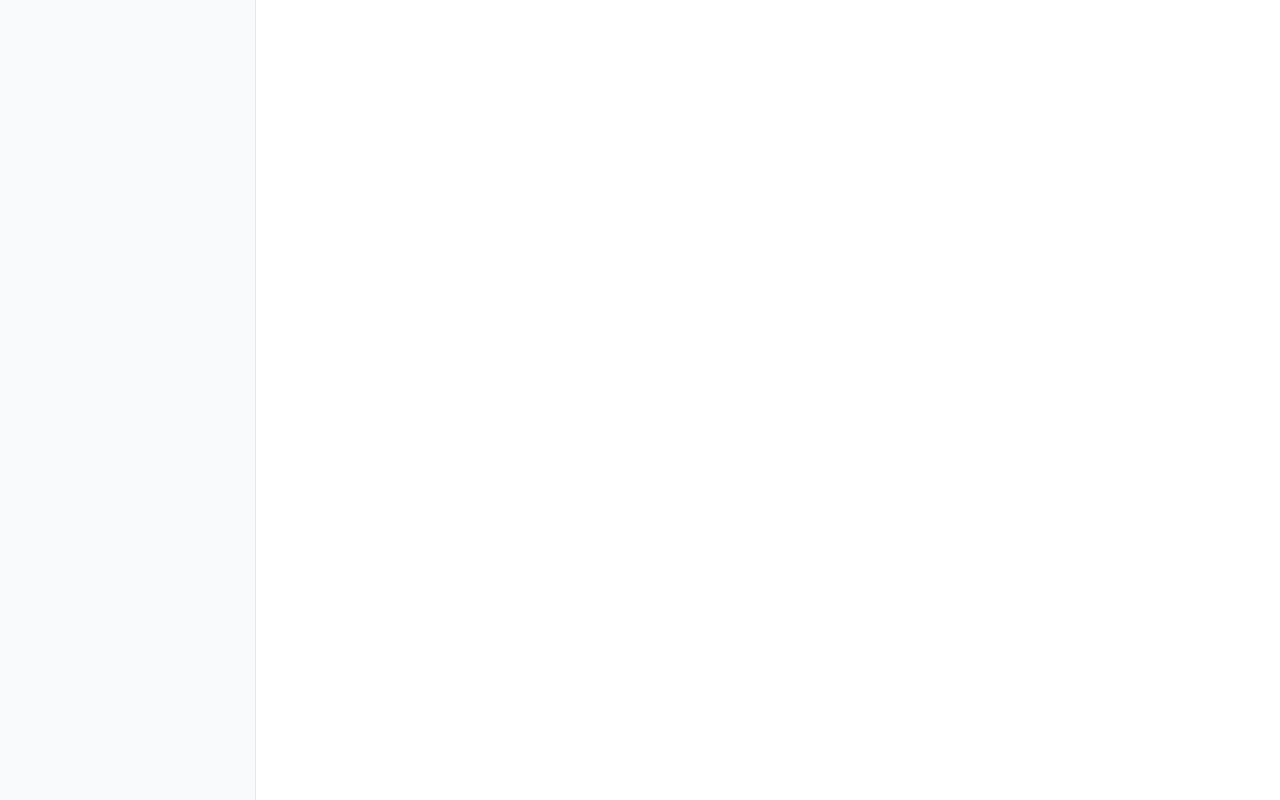
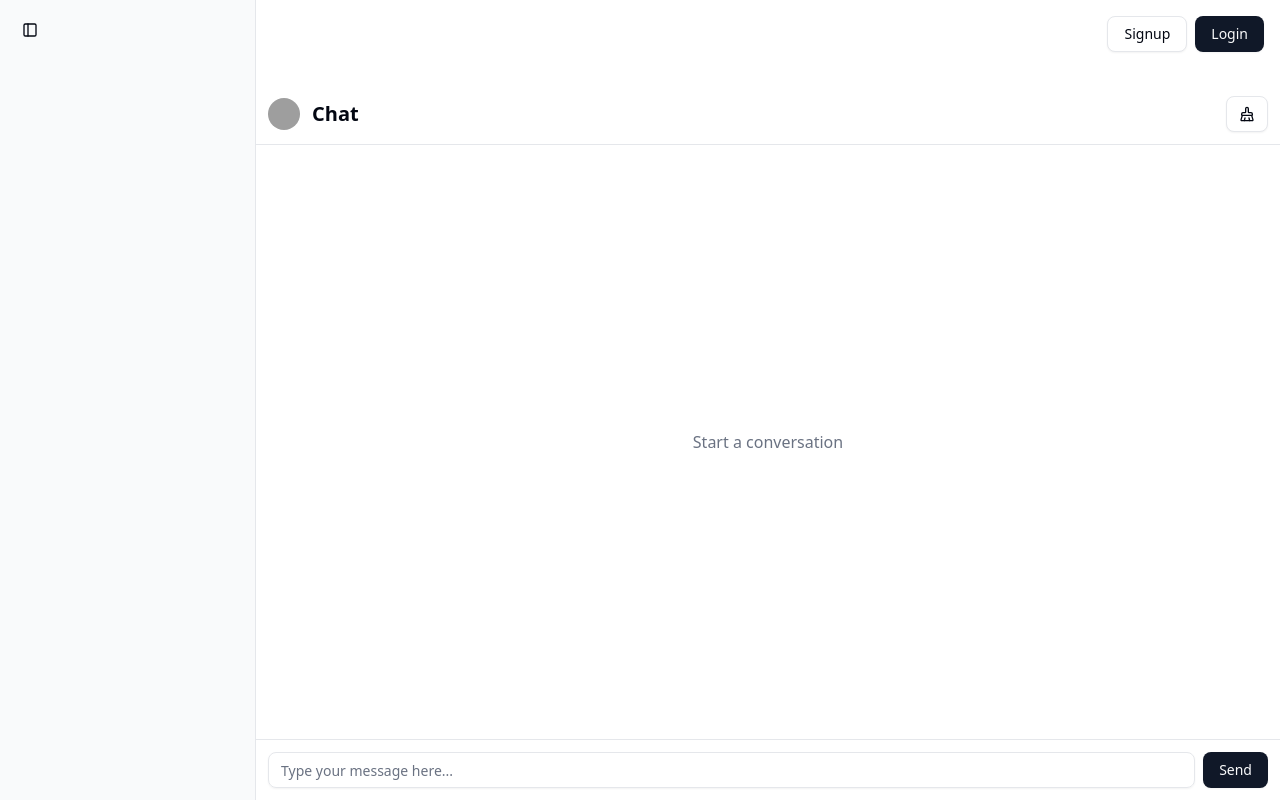
Before and after one commit to SheharBano-Sheri/aichatbot, a Next.js app: page / in a window 1280 px wide. Built offline with nearby package versions, Linux system fonts and the light colour scheme; grey boxes are pictures that could not be loaded.

Commit message:
Refactor chat input and container components for improved message handling and layout

```diff
--- a/src/app/layout.js
+++ b/src/app/layout.js
@@ -21,15 +21,13 @@ export const metadata = {
 export default function RootLayout({ children }) {
   return (
     <html lang="en">
-      <SidebarProvider>
-        <AppSidebar />
-          <body
-            className={`${geistSans.variable} ${geistMono.variable} antialiased`}
-          >
-            <SidebarTrigger className="fixed top-4 left-4 z-50" />
-            {children}
-          </body>
-      </SidebarProvider>
+      <body className={`${geistSans.variable} ${geistMono.variable} antialiased`}>
+        <SidebarProvider>
+          <AppSidebar />
+          <SidebarTrigger className="fixed top-4 left-4 z-50" />
+          {children}
+        </SidebarProvider>
+      </body>
     </html>
   );
 }
--- a/src/components/chat-container.jsx
+++ b/src/components/chat-container.jsx
@@ -1,10 +1,35 @@
+"use client";
+
 import { Button } from "@/components/ui/button";
-import { Card } from "@/components/ui/card";
 import { BrushCleaning } from "lucide-react";
 import { ChatMessage } from "@/components/chat-message";
 import ChatInput from "@/components/chat-input";
+import { useState } from "react";
+
 
 export function ChatContainer() {
+
+  const [messages, setMessages] = useState([]);
+
+  const onSubmit = async (message) => {
+
+    const userMessage = { content: message, isUser: true };
+    setMessages((prevMessages) => [...prevMessages, userMessage]);
+
+    const response = await fetch("/api/chat", {
+      method: "POST",
+      headers: {
+        "Content-Type": "application/json",
+      },
+      body: JSON.stringify({ message }),
+    });
+
+    const data = await response.json();
+
+    const aiMessage = { content: data, isUser: false };
+    setMessages((prevMessages) => [...prevMessages, aiMessage]);
+  };
+
   return (
     <div className="p-0 h-full flex flex-col gap-0">
       <div className="flex justify-between items-center p-3 border-b">
@@ -16,22 +41,27 @@ export function ChatContainer() {
           />
           <p className="text-xl font-semibold">Chat</p>
         </div>
-        <Button variant="outline">
+        <Button variant="outline" onClick={() => setMessages([])}>
           <BrushCleaning />
         </Button>
       </div>
 
       <div className="overflow-auto p-3 flex-1">
-        <ChatMessage
-          content={"Hi, my name is abd"}
-          isUser={true}
-        />
-        <ChatMessage
-          content={"Hello abd, how r u?"}
-          isUser={false}
-        />
+        {messages.length === 0 ? (
+          <div className="flex h-full items-center justify-center text-muted-foreground">
+            Start a conversation
+          </div>
+        ) : (
+          messages.map((message, index) => (
+            <ChatMessage
+              key={index}
+              content={message.content}
+              isUser={message.isUser}
+            />
+          ))
+        )}
       </div>
-      <ChatInput />
+      <ChatInput onSubmit={onSubmit} />
     </div>
   );
 }
--- a/src/components/chat-input.jsx
+++ b/src/components/chat-input.jsx
@@ -4,23 +4,16 @@ import { Button } from "@/components/ui/button";
 import { Input } from "@/components/ui/input";
 import { useState } from "react";
 
-export default function ChatInput() {
+export default function ChatInput({ onSubmit }) {
   const [message, setMessage] = useState("");
 
   const handleSubmit = async (e) => {
-      e.preventDefault();
+    e.preventDefault();
 
-      const response = await fetch("/api/chat", {
-        method: "POST",
-        headers: {
-          "Content-Type": "application/json",
-        },
-        body: JSON.stringify({ message }),
-      });
-
-      const data = await response.json();
-
-      setMessage(data);
+    if (message.trim()) {
+      onSubmit(message);
+      setMessage("");
+    }
   };
 
   return (
```
Also changed, not shown: src/app/api/chat/route.js (line endings or trailing spaces).
